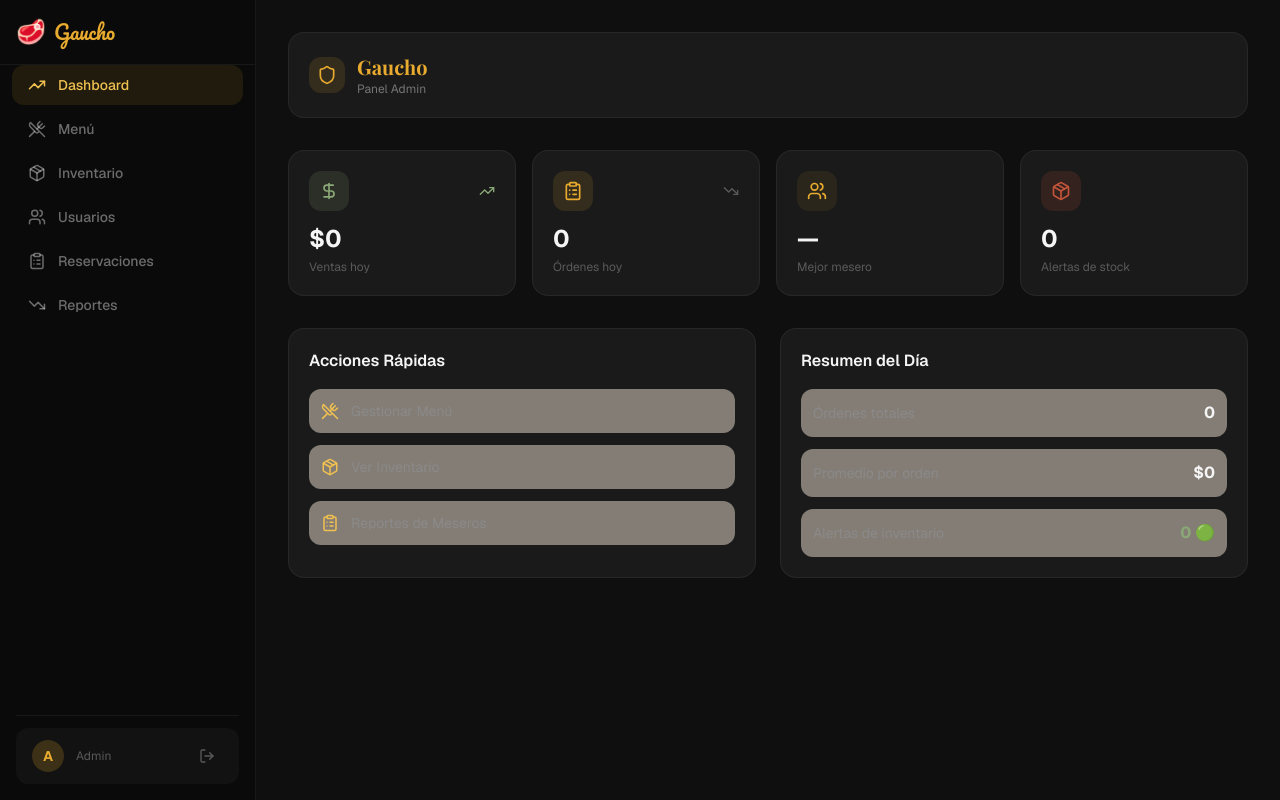
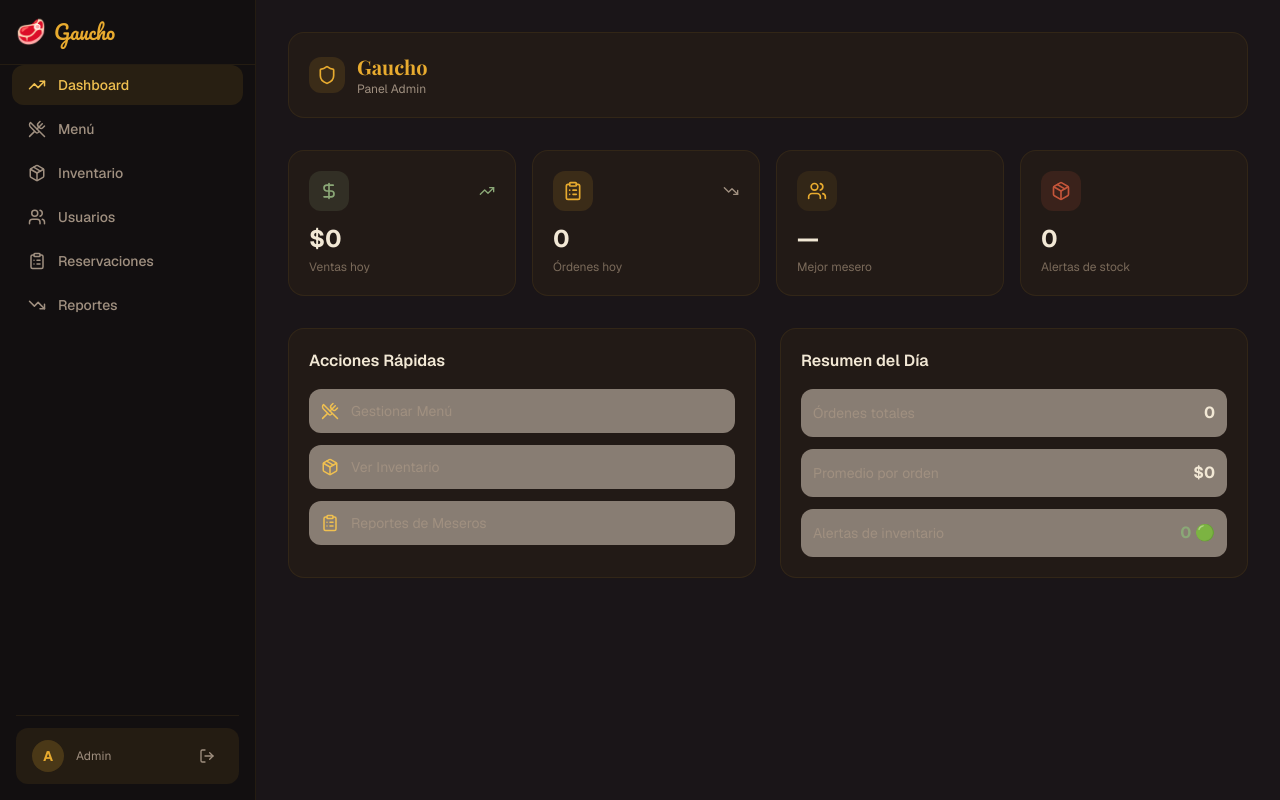
Before and after one commit to jesushernandezmonts/RestauranteGaucho, a Next.js app: page /admin in a window 1280 px wide. Built offline with nearby package versions, Linux system fonts and the light colour scheme; no server answers; the database is empty; sample sign-in values are in the browser's storage; a web font is replaced by a local one.

Commit message:
fix: warm up dark panel colors

```diff
--- a/src/app/admin/page.tsx
+++ b/src/app/admin/page.tsx
@@ -171,62 +171,62 @@ export default function AdminDashboard() {
               <h1 className="font-display text-xl font-bold" style={{ color: "#E8AB2F" }}>
                 Gaucho
               </h1>
-              <p className="text-xs" style={{ color: "rgba(255,255,255,0.4)" }}>Panel Admin</p>
+              <p className="text-xs" style={{ color: "#A09080" }}>Panel Admin</p>
             </div>
           </div>
         </div>
 
         {/* Stats Cards */}
         <div className="grid grid-cols-1 sm:grid-cols-2 lg:grid-cols-4 gap-4 mb-8">
-          <div className="p-5 rounded-2xl" style={{ background: "#1A1A1A", border: "1px solid rgba(255,255,255,0.06)" }}>
+          <div className="p-5 rounded-2xl" style={{ background: "#221A16", border: "1px solid rgba(232,171,47,0.08)" }}>
             <div className="flex items-center justify-between mb-3">
               <div className="w-10 h-10 rounded-xl flex items-center justify-center" style={{ background: "rgba(139,168,119,0.15)" }}>
                 <DollarSign size={20} style={{ color: "#8BA877" }} />
               </div>
               <TrendingUp size={16} style={{ color: "#8BA877" }} />
             </div>
-            <div className="text-2xl font-bold" style={{ color: "#F5F5F5" }}>
+            <div className="text-2xl font-bold" style={{ color: "#F2E8D5" }}>
               ${stats.ventasHoy.toFixed(0)}
             </div>
-            <div className="text-xs mt-1" style={{ color: "#5A5A5A" }}>Ventas hoy</div>
+            <div className="text-xs mt-1" style={{ color: "#7A6A5A" }}>Ventas hoy</div>
           </div>
-          <div className="p-5 rounded-2xl" style={{ background: "#1A1A1A", border: "1px solid rgba(255,255,255,0.06)" }}>
+          <div className="p-5 rounded-2xl" style={{ background: "#221A16", border: "1px solid rgba(232,171,47,0.08)" }}>
             <div className="flex items-center justify-between mb-3">
               <div className="w-10 h-10 rounded-xl flex items-center justify-center" style={{ background: "rgba(232,171,47,0.12)" }}>
                 <ClipboardList size={20} style={{ color: "#E8AB2F" }} />
               </div>
-              <TrendingDown size={16} style={{ color: "#5A5A5A" }} />
+              <TrendingDown size={16} style={{ color: "#A09080" }} />
             </div>
-            <div className="text-2xl font-bold" style={{ color: "#F5F5F5" }}>
+            <div className="text-2xl font-bold" style={{ color: "#F2E8D5" }}>
               {stats.ordenesHoy}
             </div>
-            <div className="text-xs mt-1" style={{ color: "#5A5A5A" }}>Órdenes hoy</div>
+            <div className="text-xs mt-1" style={{ color: "#7A6A5A" }}>Órdenes hoy</div>
           </div>
-          <div className="p-5 rounded-2xl" style={{ background: "#1A1A1A", border: "1px solid rgba(255,255,255,0.06)" }}>
+          <div className="p-5 rounded-2xl" style={{ background: "#221A16", border: "1px solid rgba(232,171,47,0.08)" }}>
             <div className="flex items-center justify-between mb-3">
               <div className="w-10 h-10 rounded-xl flex items-center justify-center" style={{ background: "rgba(232,171,47,0.08)" }}>
                 <Users size={20} style={{ color: "#E8AB2F" }} />
               </div>
             </div>
-            <div className="text-2xl font-bold" style={{ color: "#F5F5F5" }}>
+            <div className="text-2xl font-bold" style={{ color: "#F2E8D5" }}>
               {stats.meseroTop?.nombre || "—"}
             </div>
-            <div className="text-xs mt-1" style={{ color: "#5A5A5A" }}>
+            <div className="text-xs mt-1" style={{ color: "#7A6A5A" }}>
               {stats.meseroTop
                 ? `$${stats.meseroTop.total?.toFixed(0)} en ventas`
                 : "Mejor mesero"}
             </div>
           </div>
-          <div className="p-5 rounded-2xl" style={{ background: "#1A1A1A", border: "1px solid rgba(255,255,255,0.06)" }}>
+          <div className="p-5 rounded-2xl" style={{ background: "#221A16", border: "1px solid rgba(232,171,47,0.08)" }}>
             <div className="flex items-center justify-between mb-3">
               <div className="w-10 h-10 rounded-xl flex items-center justify-center" style={{ background: "rgba(196,85,58,0.15)" }}>
                 <Package size={20} style={{ color: "#C4553A" }} />
               </div>
             </div>
-            <div className="text-2xl font-bold" style={{ color: "#F5F5F5" }}>
+            <div className="text-2xl font-bold" style={{ color: "#F2E8D5" }}>
               {stats.alertasStock}
             </div>
-            <div className="text-xs mt-1" style={{ color: "#5A5A5A" }}>
+            <div className="text-xs mt-1" style={{ color: "#7A6A5A" }}>
               Alertas de stock
             </div>
           </div>
@@ -313,9 +313,9 @@ export default function AdminDashboard() {
         className={`fixed inset-y-0 left-0 z-50 w-64 transform transition-transform duration-200 ${
           sidebarOpen ? "translate-x-0" : "-translate-x-full"
         } lg:translate-x-0 lg:static lg:z-auto`}
-        style={{ background: "#0A0A0A", borderRight: "1px solid rgba(255,255,255,0.06)" }}
+        style={{ background: "#120F10", borderRight: "1px solid rgba(232,171,47,0.08)" }}
       >
-        <div className="p-4" style={{ borderBottom: "1px solid rgba(255,255,255,0.06)" }}>
+        <div className="p-4" style={{ borderBottom: "1px solid rgba(232,171,47,0.08)" }}>
           <div className="flex items-center justify-between">
             <button
               onClick={() => setActiveSection("dashboard")}
@@ -329,7 +329,7 @@ export default function AdminDashboard() {
             <button
               onClick={() => setSidebarOpen(false)}
               className="lg:hidden p-2 rounded-xl"
-              style={{ color: "rgba(255,255,255,0.3)" }}
+              style={{ color: "#A09080" }}
             >
               <X size={18} />
             </button>
@@ -348,7 +348,7 @@ export default function AdminDashboard() {
                 color:
                   activeSection === link.section
                     ? "#F0C050"
-                    : "rgba(255,255,255,0.4)",
+                    : "#A09080",
                 background:
                   activeSection === link.section
                     ? "rgba(232,171,47,0.10)"
@@ -362,11 +362,11 @@ export default function AdminDashboard() {
         </nav>
         <div
           className="absolute bottom-4 left-4 right-4"
-          style={{ borderTop: "1px solid rgba(255,255,255,0.06)", paddingTop: "12px" }}
+          style={{ borderTop: "1px solid rgba(232,171,47,0.08)", paddingTop: "12px" }}
         >
           <div
             className="flex items-center gap-3 px-4 py-3 rounded-xl"
-            style={{ background: "rgba(255,255,255,0.03)" }}
+            style={{ background: "rgba(232,171,47,0.08)" }}
           >
             <div
               className="w-8 h-8 rounded-full flex items-center justify-center text-sm font-bold"
@@ -375,15 +375,15 @@ export default function AdminDashboard() {
               {(session?.user?.nombre || "A")[0]}
             </div>
             <div className="flex-1 min-w-0">
-              <p className="text-sm font-medium truncate" style={{ color: "#F5F5F5" }}>
+              <p className="text-sm font-medium truncate" style={{ color: "#F2E8D5" }}>
                 {session?.user?.nombre}
               </p>
-              <p className="text-xs" style={{ color: "#5A5A5A" }}>Admin</p>
+              <p className="text-xs" style={{ color: "#A09080" }}>Admin</p>
             </div>
             <button
               onClick={() => signOut({ callbackUrl: "/admin/login" })}
               className="p-2 rounded-lg transition-colors"
-              style={{ color: "#5A5A5A" }}
+              style={{ color: "#A09080" }}
               aria-label="Cerrar sesión"
             >
               <LogOut size={16} />
@@ -396,7 +396,7 @@ export default function AdminDashboard() {
       <button
         onClick={() => setSidebarOpen(true)}
         className="lg:hidden fixed top-4 left-4 z-40 p-2 rounded-xl"
-        style={{ background: "#1A1A1A", border: "1px solid rgba(255,255,255,0.08)" }}
+        style={{ background: "#221A16", border: "1px solid rgba(232,171,47,0.08)" }}
         aria-label="Menú"
       >
         <Menu size={20} style={{ color: "#F0C050" }} />
--- a/src/app/globals.css
+++ b/src/app/globals.css
@@ -171,7 +171,7 @@ body {
 }
 
 .glass {
-  background: rgba(15, 15, 15, 0.92);
+  background: rgba(26, 20, 16, 0.92);
   backdrop-filter: blur(20px);
   -webkit-backdrop-filter: blur(20px);
 }
@@ -191,12 +191,12 @@ body {
 /* ─── DARK SECTION (admin/internal panels — premium obsidian & gold) ──── */
 
 .dark-section {
-  background: #0F0F0F;
-  color: #F5F5F5;
+  background: #1A1518;
+  color: #F2E8D5;
 }
 .dark-section .card {
-  background: #1A1A1A;
-  border-color: rgba(255,255,255,0.06);
+  background: #221A16;
+  border-color: rgba(232,171,47,0.08);
 }
 .dark-section .card:hover {
   border-color: rgba(232,171,47,0.20);
@@ -204,37 +204,37 @@ body {
 }
 
 /* Theme utility overrides for dark background */
-.dark-section .text-text-primary { color: #F5F5F5; }
-.dark-section .text-text-secondary { color: #8A8A8A; }
-.dark-section .text-text-muted { color: #5A5A5A; }
-.dark-section .bg-surface { background: #1A1A1A; }
-.dark-section .bg-surface-light { background: #222222; }
-.dark-section .bg-surface-lighter { background: #2A2A2A; }
-.dark-section .border-primary\/10 { border-color: rgba(255,255,255,0.06); }
-.dark-section .border-primary\/20 { border-color: rgba(255,255,255,0.08); }
-.dark-section .border-primary\/30 { border-color: rgba(255,255,255,0.10); }
-.dark-section .divide-primary\/5 { border-color: rgba(255,255,255,0.04); }
+.dark-section .text-text-primary { color: #F2E8D5; }
+.dark-section .text-text-secondary { color: #A09080; }
+.dark-section .text-text-muted { color: #7A6A5A; }
+.dark-section .bg-surface { background: #221A16; }
+.dark-section .bg-surface-light { background: #2A221C; }
+.dark-section .bg-surface-lighter { background: #342A22; }
+.dark-section .border-primary\/10 { border-color: rgba(232,171,47,0.1); }
+.dark-section .border-primary\/20 { border-color: rgba(232,171,47,0.15); }
+.dark-section .border-primary\/30 { border-color: rgba(232,171,47,0.2); }
+.dark-section .divide-primary\/5 { border-color: rgba(232,171,47,0.06); }
 .dark-section .text-primary-light { color: #F0C050; }
 .dark-section .bg-primary\/10 { background: rgba(232,171,47,0.10); }
 .dark-section .bg-primary\/20 { background: rgba(232,171,47,0.15); }
-.dark-section .hover\:bg-surface-light:hover { background: #222222; }
-.dark-section .hover\:bg-surface-lighter:hover { background: #2A2A2A; }
-.dark-section .hover\:text-text-primary:hover { color: #F5F5F5; }
+.dark-section .hover\:bg-surface-light:hover { background: #2A221C; }
+.dark-section .hover\:bg-surface-lighter:hover { background: #342A22; }
+.dark-section .hover\:text-text-primary:hover { color: #F2E8D5; }
 
 .dark-section input, .dark-section select, .dark-section textarea {
-  background: #1A1A1A;
-  border-color: rgba(255,255,255,0.08);
-  color: #F5F5F5;
+  background: #2A221C;
+  border-color: rgba(232,171,47,0.1);
+  color: #F2E8D5;
 }
 .dark-section input::placeholder {
-  color: #5A5A5A;
+  color: #7A6A5A;
 }
 .dark-section .btn-primary {
   @apply bg-gold hover:bg-gold-light text-chocolate;
 }
 .dark-section .btn-secondary {
-  border-color: rgba(255,255,255,0.10);
-  color: #8A8A8A;
+  border-color: rgba(242,232,213,0.15);
+  color: #A09080;
 }
 .dark-section .btn-secondary:hover {
   border-color: var(--color-gold);
--- a/src/app/layout.tsx
+++ b/src/app/layout.tsx
@@ -69,7 +69,7 @@ export default function RootLayout({
   return (
     <html lang="es-MX" className={`${geistSans.variable} ${geistMono.variable} ${playfairDisplay.variable} ${pacifico.variable} h-full antialiased`}>
       <head>
-        <meta name="theme-color" content="#0F0F0F" />
+        <meta name="theme-color" content="#1A1518" />
         <meta name="mobile-web-app-capable" content="yes" />
         <meta name="apple-mobile-web-app-status-bar-style" content="black-translucent" />
         <link rel="icon" type="image/png" href="/favicon.ico" sizes="32x32" />
```
